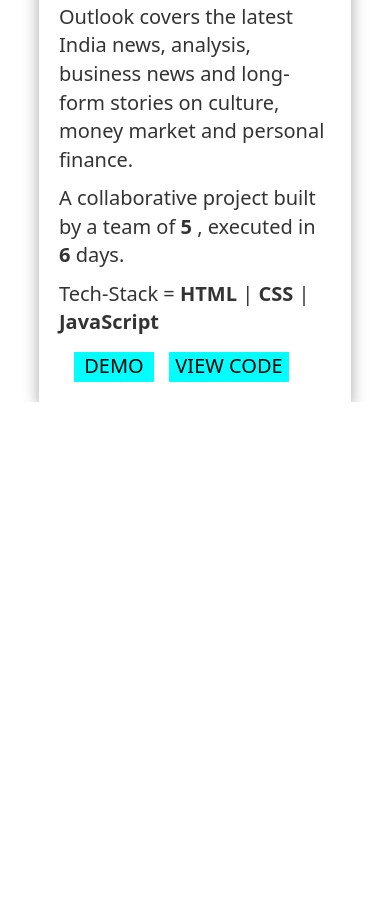
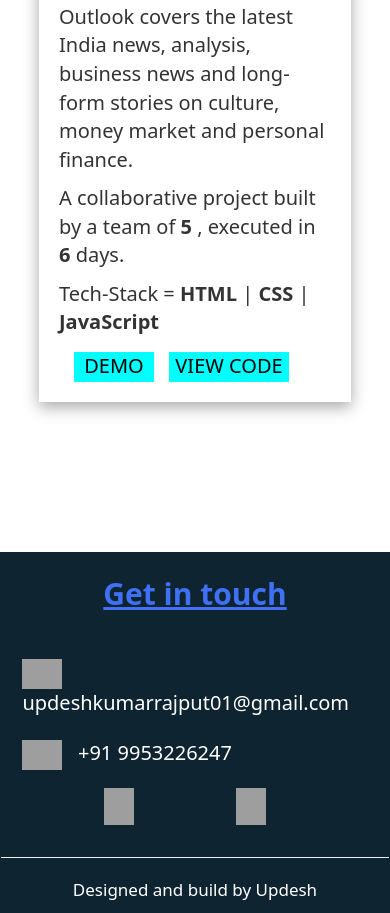
Before and after one commit to Updesh012/Updesh012.github.io, a plain HTML site: page index.html in a window 390 px wide. Shown: the part 4595-5508 px from the top of the page. Before the commit the page ends 4997 px from the top, so only its background shows below. Drawn offline with nearby package versions, Linux system fonts and the light colour scheme; grey boxes are pictures that could not be loaded.

Commit message:
portfolio

```diff
--- a/index.css
+++ b/index.css
@@ -61,6 +61,7 @@ html {
     /* height: 1000px; */
     /* margin-top: 180px; */
     padding-top: 180px;
+    /* background-color: gray; */
 
 }
 
@@ -493,7 +494,7 @@ html {
     /* height: 1000px; */
     padding-top: 100px;
     margin-top: 100px;
-
+    margin-bottom: 150px;
 
 
 }
@@ -658,3 +659,163 @@ width: 120px;
     }
 
 }
+
+
+/* ************************Contact details********************** */
+
+#contact{
+
+    border: 1px solid transparent;
+    width: 100%;
+    /* height: 600px; */
+    background-color:#0e2431;
+
+    padding-top: 50px;
+
+}
+
+#contact > #heading{
+
+    text-align: center;
+    font-size: 40px;
+    color: #4070f4;
+    font-weight: 700;
+
+    text-decoration: underline;
+
+
+}
+
+#contact > #det{
+    width: 50%;
+    border: 1px solid transparent;
+    margin-left: 30%;
+    margin-top: 40px;
+
+}
+
+#det > #email{
+
+    border: 1px solid transparent;
+    font-size: 30px;
+    color: white;
+
+
+
+}
+
+#det > #email > a >img{
+    width: 50px;
+    height: 40px;
+
+}
+#det > #phone{
+    border: 1px solid transparent;
+    font-size: 30px;
+    color: white;
+    margin-top: 20px;
+}
+
+#det > #phone > a >img{
+    width: 50px;
+    height: 40px;
+
+}
+
+#gitlin{
+
+    margin-top: 30px;
+    height: 80px;
+    border: 1px solid transparent;
+    display: flex;
+    justify-content: space-evenly;
+}
+
+#gitlin > div{
+    height: 100%;
+    width: 15%;
+    border: 1px solid transparent;
+}
+
+#gitlin > div > a>img{
+    margin: auto;
+    width: 60%;
+    height: 80%;
+}
+
+#end{
+    text-align: center;
+    color: white;
+    font-size: 25px;
+    margin-bottom: 30px;
+}
+/* *****************tablet************************** */
+@media all and (min-width : 768px ) and (max-width : 1023px){
+
+    #contact > #det{
+
+        width: 70%;
+        margin-left: 18%;
+        margin-right: 12%;
+    }
+
+}
+
+/* **********************mobile*********************** */
+
+@media all and (min-width : 320px ) and (max-width : 767px){
+
+    #contact{
+        padding-top: 20px;
+    }
+
+
+    #gitlin{
+        height: 50px;
+        margin-top: 15px;
+    }
+
+    #end{
+        font-size: 17px;
+        margin-bottom: 10px;
+    }
+
+    #contact > #det{
+
+        width: 90%;
+        margin-left: 5%;
+        margin-right: 5%;
+    }
+
+    #contact > #heading{
+
+        font-size: 30px;
+        font-weight: 600;
+    }
+
+
+    #det > #email{
+        font-size: 20px;
+    }
+
+
+   #det > #phone{
+    font-size: 20px;
+   }
+    #det > #email > a >img{
+
+        width: 40px;
+        height: 30px;
+    }
+
+    #det > #phone > a >img{
+
+        width: 40px;
+        height: 30px;
+    }
+
+    #contact > #det{
+        margin-left: 5%;
+    }
+
+}
--- a/index.html
+++ b/index.html
@@ -53,7 +53,7 @@
 
                         </li>
                         <li>
-                            <a href="">Contact</a>
+                            <a href="#contact">Contact</a>
 
                         </li>
 
@@ -211,7 +211,32 @@
 
         <!-- *******************************Projects********************************************* -->
 
+        <div id="contact">
 
+            <div id="heading">Get in touch</div>
+            <div id="det">
+                <div id="email">
+                   <a href="mailto:updeshkumarrajput01@gmail.com"> <img src="https://tse1.mm.bing.net/th?id=OIP.SWPQ_Z9PvtHEdJDHHR4vPAHaFH&pid=Api&P=0" alt=""></a>&nbsp;&nbsp;
+                    updeshkumarrajput01@gmail.com
+                </div>
+                <div id="phone">
+                   <a href="tel:+919953226247"> <img src="https://tse2.mm.bing.net/th?id=OIP._vqnaVj7zBjMhVpv0AuAvQHaHa&pid=Api&P=0" alt=""></a>&nbsp;&nbsp;
+                    +91 9953226247
+                </div>
+                <div id="gitlin">
+                    <div id="linkedin">
+                        <a href="https://www.linkedin.com/in/updesh-rajput-0123ar/" target="_blank"><img src="https://tse3.mm.bing.net/th?id=OIP.749oUNxMxeUNaAFFk4bktAHaHa&pid=Api&P=0" alt=""></a>
+                    </div>
+                    <div id="github">
+                        <a href="https://github.com/Updesh012" target="_blank"><img src="https://tse2.mm.bing.net/th?id=OIP.kjCUP06WDUMR88i5wo2SqwHaHa&pid=Api&P=0" alt=""></a>
+                    </div>
+                </div>
+            </div>
+            <hr>
+            <div id="end">Designed and build by Updesh</div>
+
+
+        </div>
 
 
 
```
